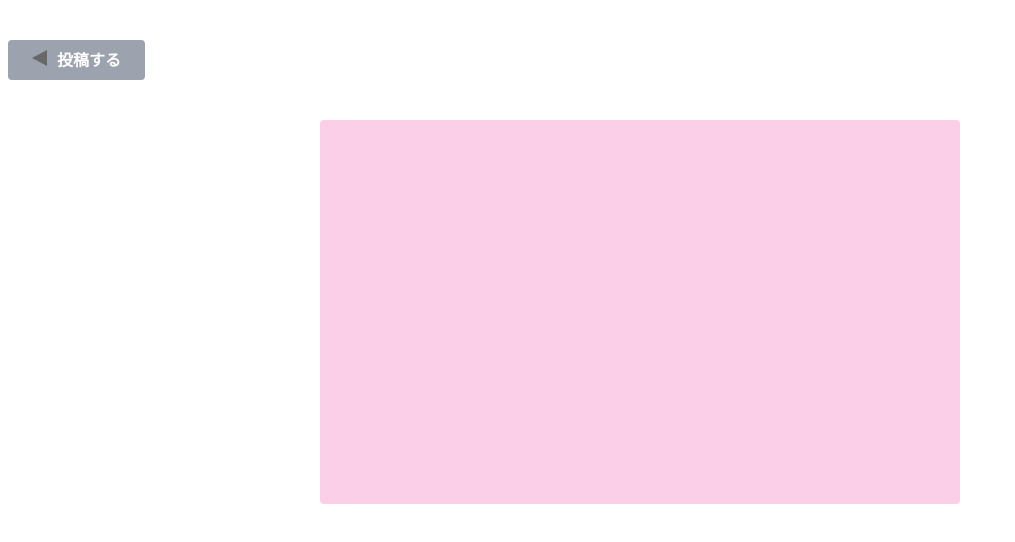
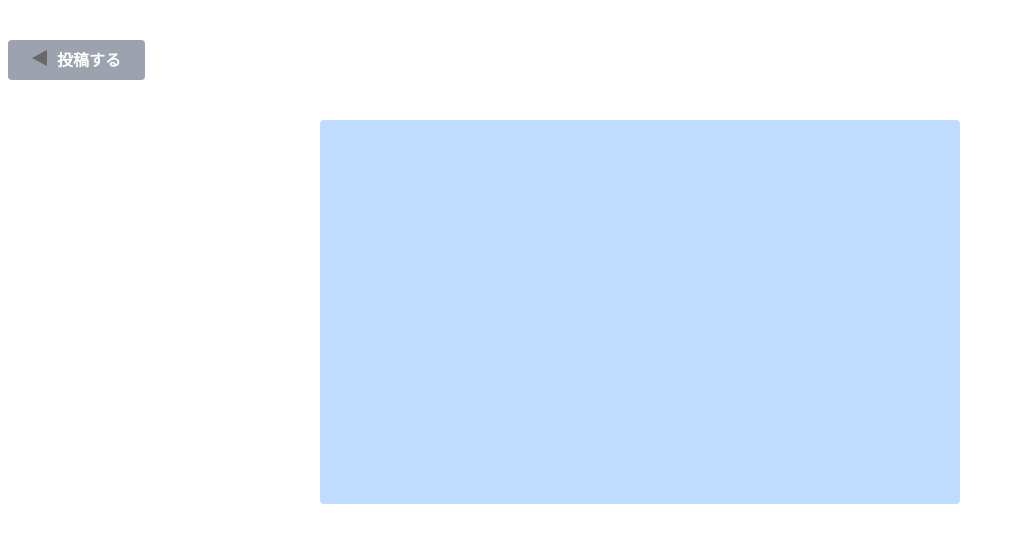
Before and after one commit to oshita-n/hajimari, a Next.js app: page /agenda in a window 1280 px wide. Shown: the top 542 px of the page, without its empty margins (0-1015 px from the left). Built offline with nearby package versions, Linux system fonts and the light colour scheme.

Commit message:
🎨 レイアウトの変更

```diff
--- a/pages/agenda.jsx
+++ b/pages/agenda.jsx
@@ -7,7 +7,7 @@ export default function Agenda() {
     return (
         <div>
             <Layout>
-                <h1 className="mt-10 text-center text-3xl">{router.query.message}</h1>
+                <h1 className="font-bold mt-10 text-center text-3xl">{router.query.message}</h1>
             </Layout>
         </div>
     );
--- a/src/components/Layout.js
+++ b/src/components/Layout.js
@@ -9,7 +9,7 @@ export default ({ children }) => (
         <a><button className="ml-2 bg-gray-400 hover:bg-gray-500 text-white font-bold py-2 px-6 rounded"><div class={ styles.triangle }></div>投稿する</button></a>
       </Link>
     </div>
-    <div className="container mx-auto bg-pink-200 w-3/6 h-96 rounded py-32">
+    <div className="container mx-auto bg-blue-200 w-3/6 h-96 rounded py-32">
       {children}
     </div>
 
```
